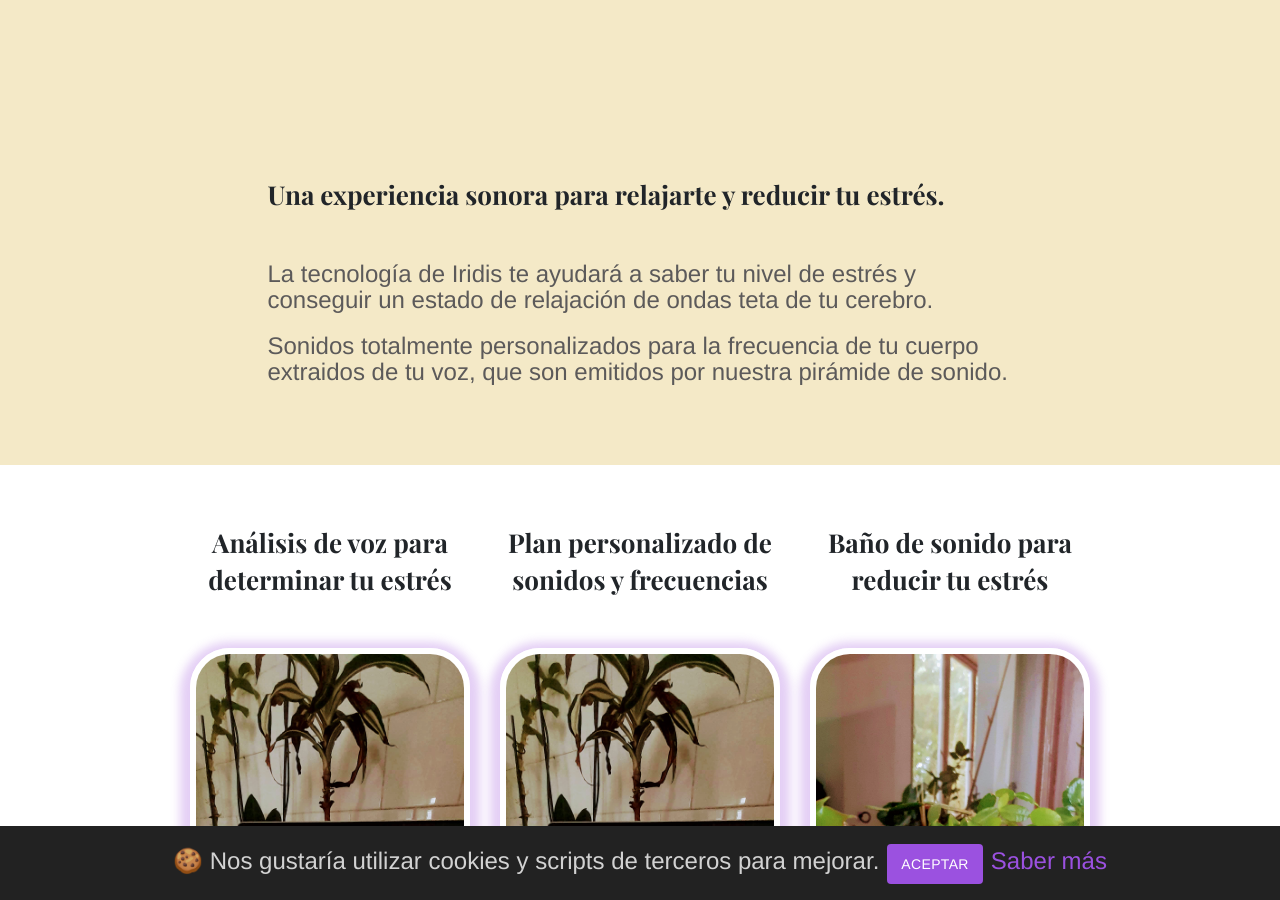
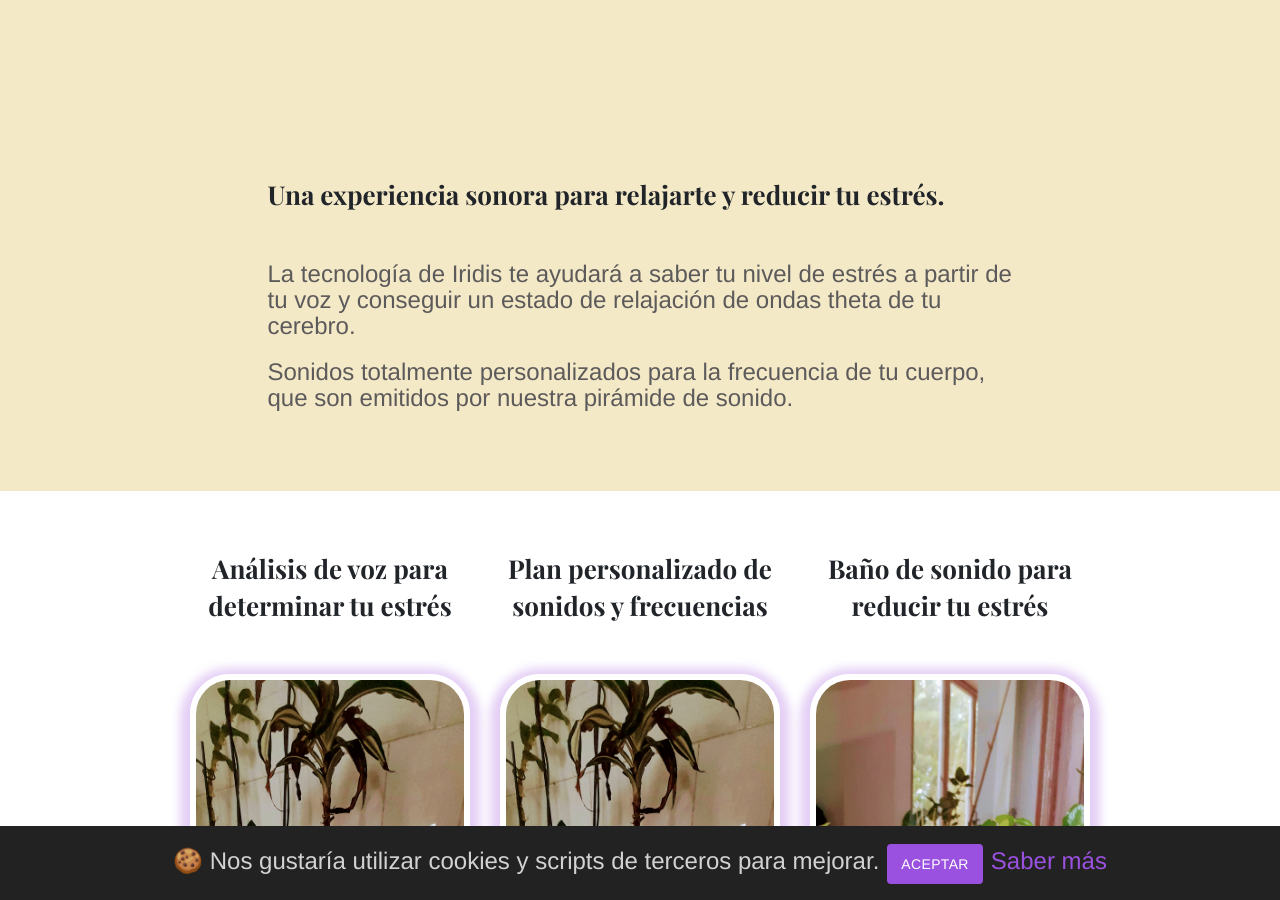
Before and after one commit to Iridiscare/iridiscare.github.io, a Jekyll site: the page built from index.md, in a window 1280 px wide and 900 px high, scrolled down 1700 px. Built offline with Jekyll 4.4.1, drawn with Linux system fonts in a browser that asks for light colours.

Commit message:
Update copy

```diff
--- a/_layouts/home.html
+++ b/_layouts/home.html
@@ -61,8 +61,8 @@ bodyClass: "page-home"
       <div class="col-12 col-md-10 col-lg-10 order-2 order-md-1">
         <h2>Una experiencia sonora para relajarte y reducir tu estrés.</h2>
         <br>
-        <p>La tecnología de Iridis te ayudará a saber tu nivel de estrés y conseguir un estado de relajación de ondas teta de tu cerebro.</p>
-        <p>Sonidos totalmente personalizados para la frecuencia de tu cuerpo extraidos de tu voz, que son emitidos por nuestra pirámide de sonido.</p>
+        <p>La tecnología de Iridis te ayudará a saber tu nivel de estrés a partir de tu voz y conseguir un estado de relajación de ondas theta de tu cerebro.</p>
+        <p>Sonidos totalmente personalizados para la frecuencia de tu cuerpo, que son emitidos por nuestra pirámide de sonido.</p>
       </div>
     </div>
   </div>
```
